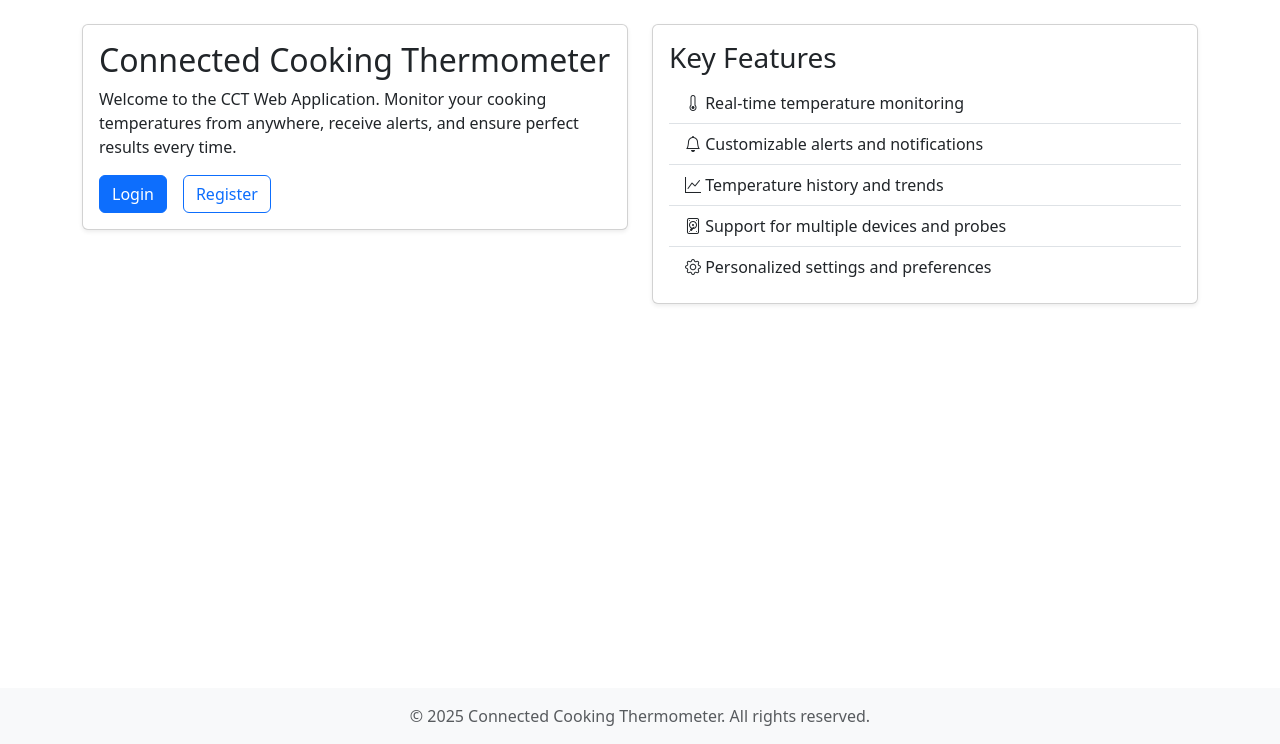
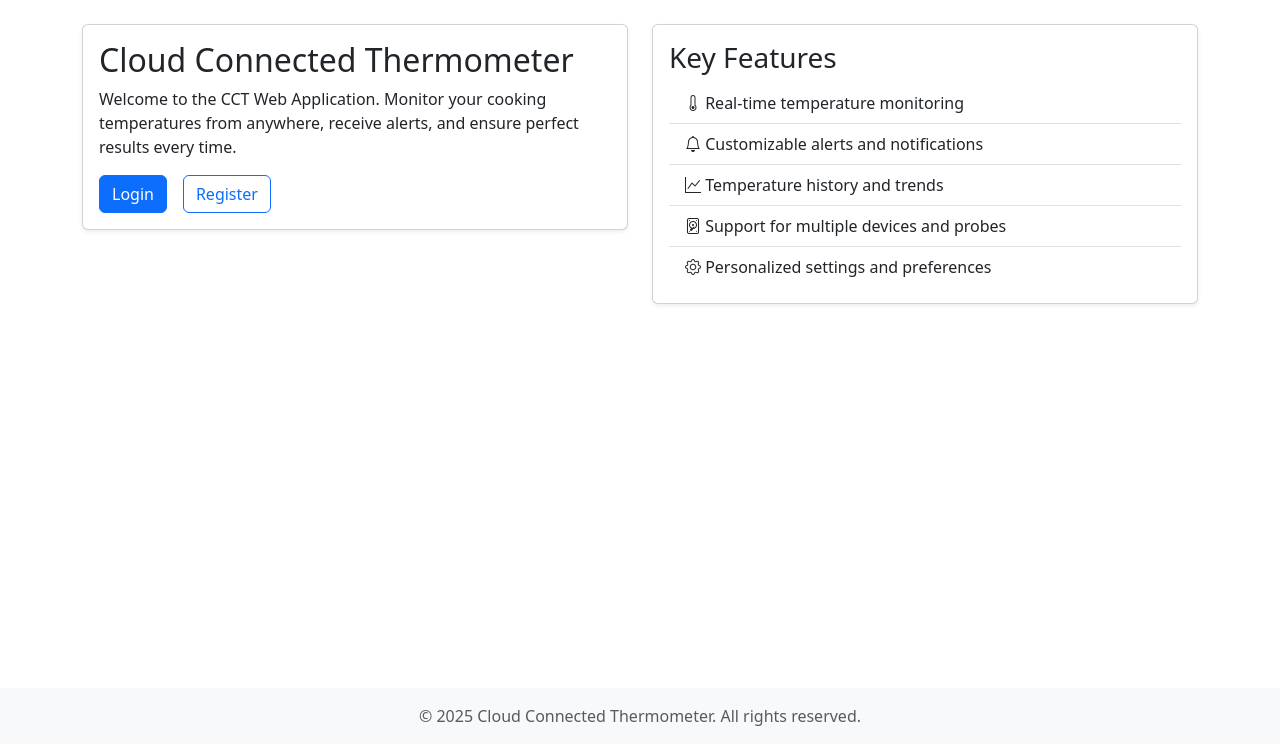
Before and after one commit to kishorecct25/CCT_PROJECT, a Flask app: page / in a window 1280 px wide. Shown: the part 56-800 px from the top of the page. Run offline with Flask 3, Linux system fonts and the light colour scheme; some libraries are stand-ins or nearby versions.

Commit message:
Fixing typo

```diff
--- a/backend/app/main.py
+++ b/backend/app/main.py
@@ -15,7 +15,7 @@ Base.metadata.create_all(bind=engine)
 app = FastAPI(
     title=settings.APP_NAME,
     version=settings.API_VERSION,
-    description="Backend API for Connected Cooking Thermometer (CCT) devices",
+    description="Backend API for Cloud Connected Thermometer (CCT) devices",
     docs_url=f"/api/{settings.API_VERSION}/docs",
     openapi_url=f"/api/{settings.API_VERSION}/openapi.json"
 )
--- a/webapp/cct_app/src/templates/dashboard.html
+++ b/webapp/cct_app/src/templates/dashboard.html
@@ -308,7 +308,7 @@
 
     <footer class="footer mt-auto py-3 bg-light">
         <div class="container text-center">
-            <span class="text-muted">© 2025 Connected Cooking Thermometer. All rights reserved.</span>
+            <span class="text-muted">© 2025 Cloud Connected Thermometer. All rights reserved.</span>
         </div>
     </footer>
 
--- a/webapp/cct_app/src/templates/devices.html
+++ b/webapp/cct_app/src/templates/devices.html
@@ -305,7 +305,7 @@
 
     <footer class="footer mt-auto py-3 bg-light">
         <div class="container text-center">
-            <span class="text-muted">© 2025 Connected Cooking Thermometer. All rights reserved.</span>
+            <span class="text-muted">© 2025 Cloud Connected Thermometer. All rights reserved.</span>
         </div>
     </footer>
 
--- a/webapp/cct_app/src/templates/index.html
+++ b/webapp/cct_app/src/templates/index.html
@@ -3,7 +3,7 @@
 <head>
     <meta charset="UTF-8">
     <meta name="viewport" content="width=device-width, initial-scale=1.0">
-    <title>CCT - Connected Cooking Thermometer</title>
+    <title>CCT - Cloud Connected Thermometer</title>
     <link href="https://cdn.jsdelivr.net/npm/bootstrap@5.3.0-alpha1/dist/css/bootstrap.min.css" rel="stylesheet">
     <link rel="stylesheet" href="https://cdn.jsdelivr.net/npm/bootstrap-icons@1.10.0/font/bootstrap-icons.css">
     <link rel="stylesheet" href="{{ url_for('static', filename='css/style.css') }}">
@@ -60,7 +60,7 @@
             <div class="col-md-6">
                 <div class="card mb-4">
                     <div class="card-body">
-                        <h2 class="card-title">Connected Cooking Thermometer</h2>
+                        <h2 class="card-title">Cloud Connected Thermometer</h2>
                         <p class="card-text">
                             Welcome to the CCT Web Application. Monitor your cooking temperatures from anywhere,
                             receive alerts, and ensure perfect results every time.
@@ -102,7 +102,7 @@
 
     <footer class="footer mt-auto py-3 bg-light">
         <div class="container text-center">
-            <span class="text-muted">© 2025 Connected Cooking Thermometer. All rights reserved.</span>
+            <span class="text-muted">© 2025 Cloud Connected Thermometer. All rights reserved.</span>
         </div>
     </footer>
 
--- a/webapp/cct_app/src/templates/notifications.html
+++ b/webapp/cct_app/src/templates/notifications.html
@@ -199,7 +199,7 @@
 
     <footer class="footer mt-auto py-3 bg-light">
         <div class="container text-center">
-            <span class="text-muted">© 2025 Connected Cooking Thermometer. All rights reserved.</span>
+            <span class="text-muted">© 2025 Cloud Connected Thermometer. All rights reserved.</span>
         </div>
     </footer>
 
```
Also changed, not shown: backend/API_DOCUMENTATION.md (+1 -1 lines), backend/README.md.
